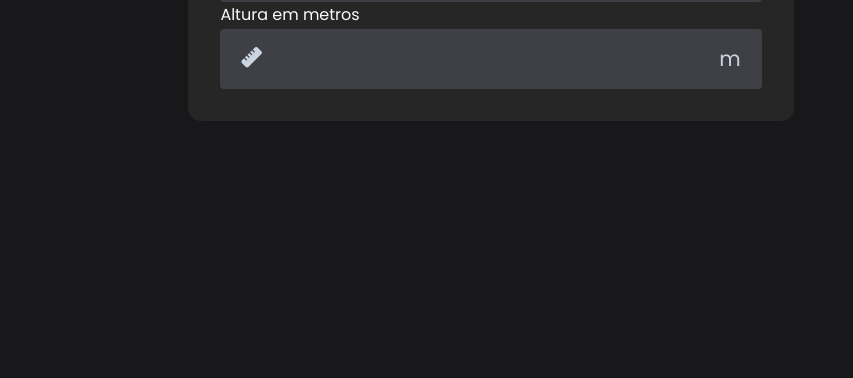
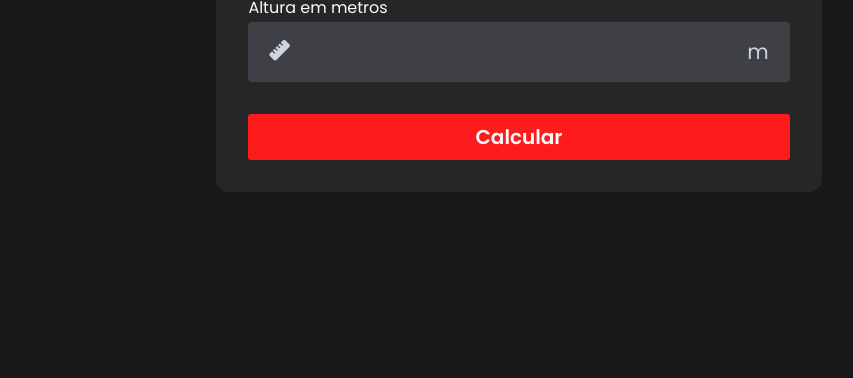
Before and after one commit to guilhermesachinelli/revisao-js, a plain HTML site: page index.html in a window 1280 px wide. Shown: the part 422-800 px from the top of the page, without its empty margins (213-1066 px from the left). Drawn offline with Linux system fonts and the light colour scheme.

Commit message:
feat: create button

```diff
--- a/assets/css/style.index.css
+++ b/assets/css/style.index.css
@@ -15,6 +15,7 @@ main{
     align-items: center;
     width: 100%;
     height: 100vh;
+    gap: 3.5rem;
 }
 img{
     width: 31rem;
@@ -26,12 +27,13 @@ img{
     color: #f8fafc;
     background-color: #262626;
     border-radius: 0.8rem;
-    font-family: ;
+    gap: 2rem;
 }
 #caculator{
     display: flex;
     flex-direction: column;
     padding: 2rem;
+    gap: 2rem;
 }
 input-box label{
     font-weight: 500;
@@ -65,3 +67,17 @@ input-box label{
     font-size: 1.3rem;
     padding: 0.6rem 1rem;
 }
+#calculate{
+    background-color: #fd1b1b;
+    border: none;
+    color: #f8fafc;
+    font-size: 1.25rem;
+    font-weight: bold;
+    padding: 0.5rem 0;
+    cursor: pointer;
+    width: 100%;
+    border-radius: 3px;
+}
+.input-field input:focus{
+    outline: none;
+}
--- a/index.html
+++ b/index.html
@@ -34,6 +34,7 @@
                     <span class="unit">m</span>
                 </div>
             </div>
+            <button id="calculate">Calcular</button>
         </div>
     </main>
     <script src="assets/js/script.index.js"></script>
```
